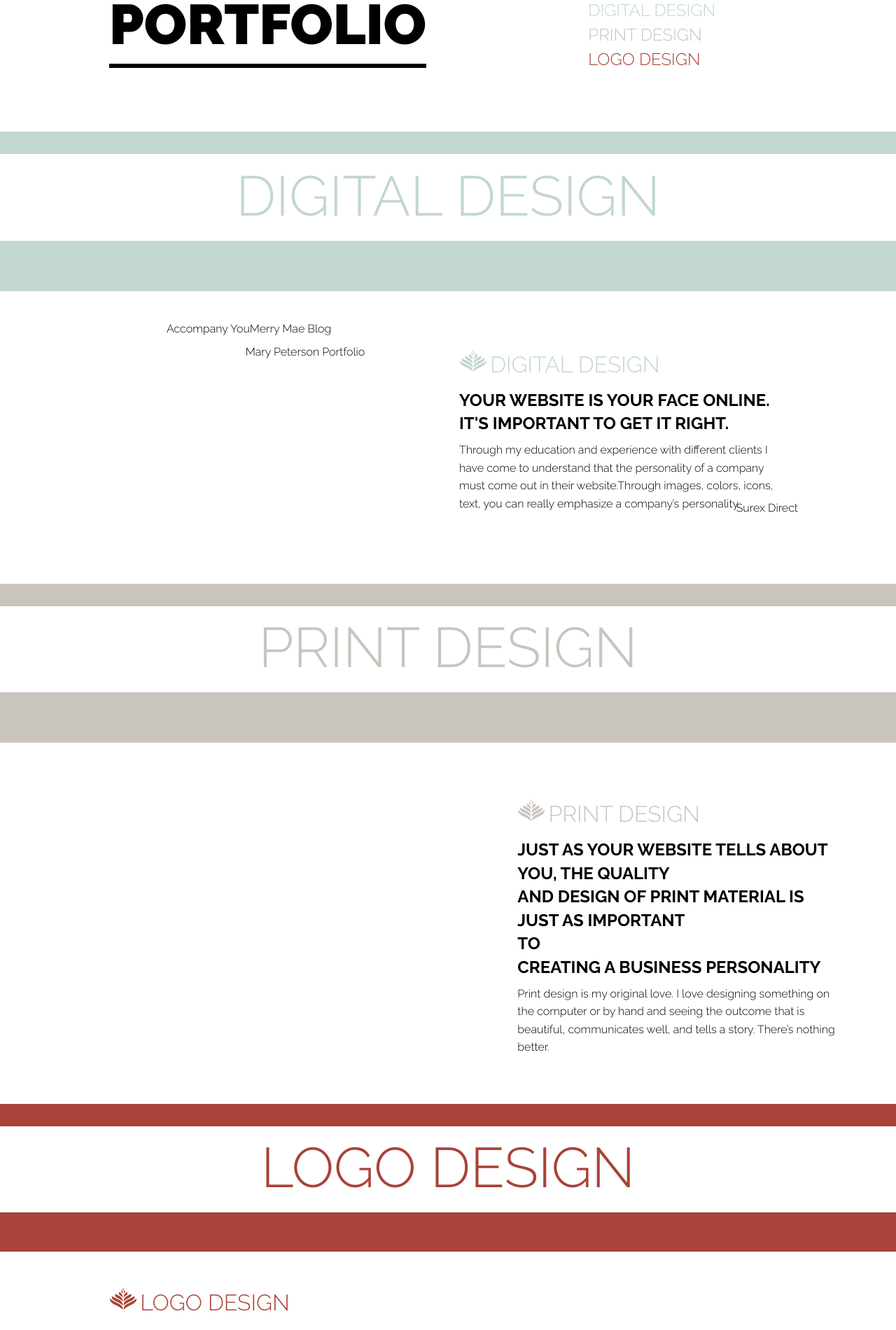
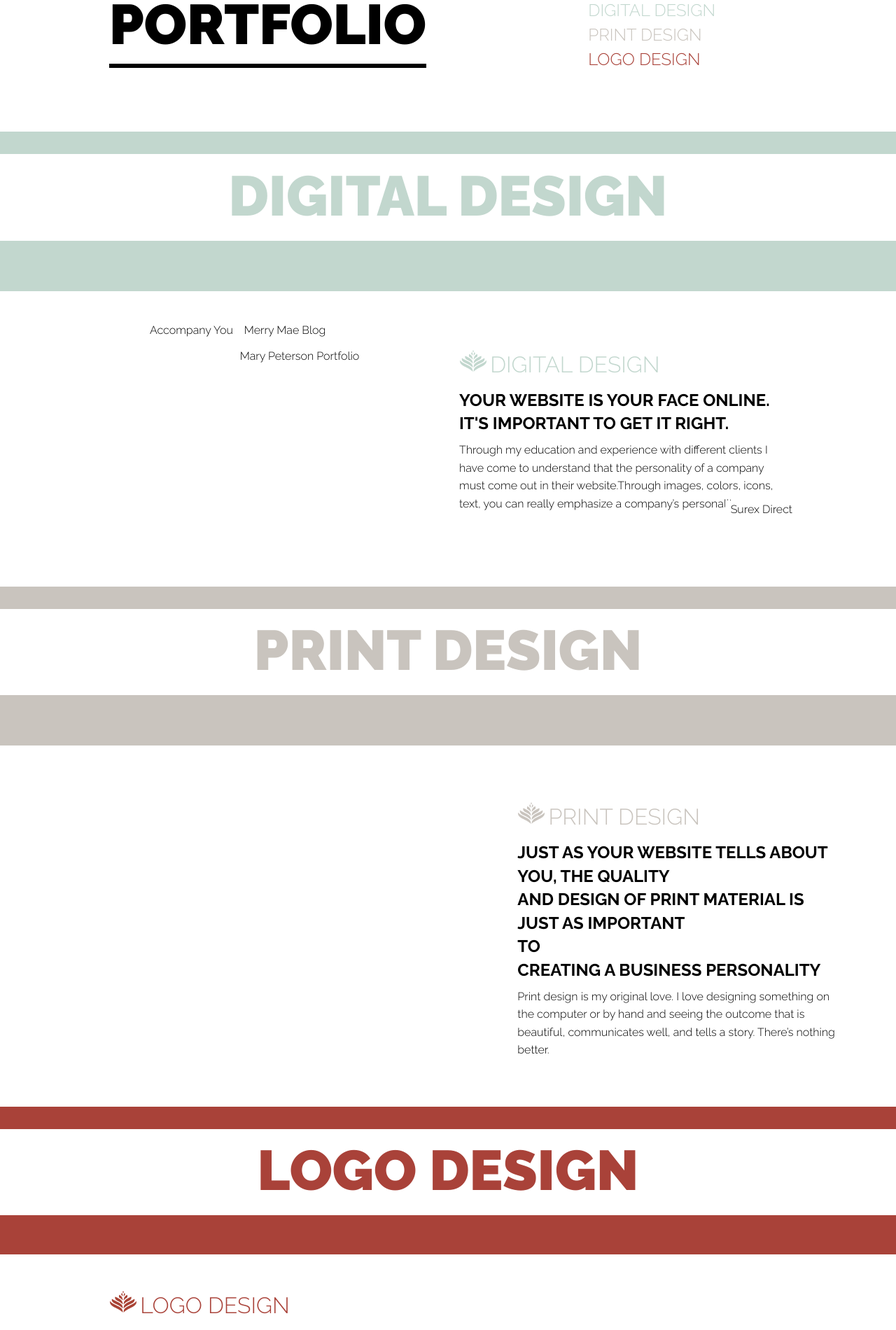
Before and after one commit to kjduncan/MaryPeterson-www, a Jekyll site: the page built from portfolio/index.html, in a window 1280 px wide. Shown: the part 319-2219 px from the top of the page at 70% size. Built offline with Jekyll 4.4.1, drawn with Linux system fonts in a browser that asks for light colours; nearby versions of some CDN libraries.

Commit message:
initial changes to portfolio page

```diff
--- a/assets/css/styles.css
+++ b/assets/css/styles.css
@@ -1547,90 +1547,94 @@
   font-family: 'Raleway', sans-serif;
 }
 
-body .portfolio {
+.portfolio {
   font-family: 'Raleway', sans-serif;
 }
-body .portfolio .dib {
+.portfolio .dib {
   display: inline-block;
 }
-body .portfolio h1 {
-  font-weight: 800px;
-  font-size: 80px;
-}
-body .portfolio h3 {
-  font-size: 32px;
-}
-body .portfolio h4 {
-  font-size: 24px;
-}
-body .portfolio .title {
+.portfolio h1 {
+  font-weight: 800;
+  font-size: 40px;
+}
+.portfolio h3 {
+  font-size: 28px;
+}
+.portfolio h4 {
+  font-size: 22px;
+}
+.portfolio .title {
   display: inline-block;
   border-bottom: 6px solid #000;
   font-weight: 800;
 }
-body .portfolio .digital {
+.portfolio .digital {
   color: #c2d7ce;
 }
-body .portfolio .print {
+.portfolio .print {
   color: #c9c4be;
 }
-body .portfolio .logo {
+.portfolio .logo {
   color: #A94239;
 }
-body .portfolio ul {
+.portfolio ul {
   list-style-type: none;
   margin-top: 24px;
 }
-body .portfolio ul li {
+.portfolio ul li {
   line-height: 32px;
 }
-body .portfolio ul li a {
+.portfolio ul li a {
   text-decoration: none;
   font-size: 24px;
 }
-body .portfolio .title-wrapper {
+.portfolio .title-wrapper {
   background-color: white;
   text-align: center;
   margin-bottom: 24px;
 }
-body .portfolio .content-wrapper {
+.portfolio .content-wrapper {
   background-color: white;
 }
-body .portfolio .portfolio-1 {
+.portfolio .portfolio-1 {
   margin-bottom: 64px;
 }
-body .portfolio .portfolio-2 {
+.portfolio .portfolio-2 {
   background-color: #c2d7ce;
   padding: 32px 0;
   margin-bottom: 32px;
 }
-body .portfolio .portfolio-3 {
+.portfolio .portfolio-3 {
   padding: 48px 0;
 }
-body .portfolio .portfolio-3 .tag {
+.portfolio .portfolio-3 .tag {
   position: relative;
   float: right;
   bottom: 40px;
   left: 16px;
-}
-body .portfolio .portfolio-4 {
+  background: #fff;
+  padding: 2px 8px;
+  border-radius: 2px;
+}
+.portfolio .portfolio-4 {
   background-color: #c9c4be;
   padding: 32px 0;
 }
-body .portfolio .portfolio-5 {
+.portfolio .portfolio-5 {
   padding: 48px 0;
 }
-body .portfolio .portfolio-5 .print {
+.portfolio .portfolio-5 .print {
   margin-top: 32px;
 }
-body .portfolio .portfolio-6 {
+.portfolio .portfolio-6 {
   padding: 32px 0;
   background-color: #A94239;
 }
-body .portfolio .portfolio-7 {
+.portfolio .portfolio-7 {
   padding: 48px 0;
 }
-body .portfolio-footer {
+
+.portfolio-footer {
   background-image: url(../images/images/header_background.png);
   height: 160px;
   width: 100%;
@@ -1641,7 +1645,6 @@
 a {
   color: #000000;
   border-bottom: thin solid transparent;
-  -webkit-transition: border 0.1s ease-in-out;
   transition: border 0.1s ease-in-out;
 }
 a:hover {
@@ -1650,8 +1653,7 @@
 a:active {
   color: #404040;
   border-bottom: thin solid #404040;
-  -webkit-transition-duration: 0s;
-          transition-duration: 0s;
+  transition-duration: 0s;
 }
 a.icon, a.img {
   border-bottom: none;
@@ -1783,7 +1785,6 @@
   text-align: left;
   line-height: 25px;
   overflow: hidden;
-  -webkit-transition: all 0.2s ease-in-out;
   transition: all 0.2s ease-in-out;
 }
 .nav-menu.active {
@@ -1805,7 +1806,6 @@
   width: 100%;
   visibility: hidden;
   opacity: 0;
-  -webkit-transition: all 0.2s ease-in-out;
   transition: all 0.2s ease-in-out;
 }
 .sticky-nav.active {
@@ -1961,6 +1961,17 @@
 }
 
 @media only screen and (min-width: 40.063em) {
+  .portfolio h1 {
+    font-weight: 800px;
+    font-size: 80px;
+  }
+  .portfolio h3 {
+    font-size: 32px;
+  }
+  .portfolio h4 {
+    font-size: 24px;
+  }
+
   .medium-bottom {
     position: absolute;
     right: 0;
--- a/portfolio/index.html
+++ b/portfolio/index.html
@@ -5,10 +5,10 @@
 <div class="portfolio">
   <section class="portfolio-1">
   <div class="row">
-      <div class="small-8 columns">
+      <div class="small-12 medium-8 columns">
           <h1 class="title">PORTFOLIO</h1>
       </div>
-      <div class="small-4 columns">
+      <div class="small-12 medium-4 columns">
         <ul>
           <li class=""> <a href="#digital-design" class="digital">DIGITAL DESIGN </a> </li>
           <li> <a href="#print-design" class="print">PRINT DESIGN</a> </li>
@@ -33,7 +33,7 @@
     </section>
     <section class="portfolio-3">
           <div class="row">
-            <div class="small-4 columns">
+            <div class="small-12 medium-4 columns">
               <img src="../assets/images/images/mini_desktop_one.png" alt="">
               <h6 class="tag">Merry Mae Blog</h6>
               <img src="../assets/images/images/mini_desktop_two.png" alt="">
@@ -41,7 +41,7 @@
               <img src="../assets/images/images/mini_desktop_three.png" alt="">
               <h6 class="tag" style="left:64px;">Mary Peterson Portfolio</h6>
             </div>
-            <div class="small-6 columns">
+            <div class="small-12 medium-6 columns">
               <div class="dib icon_logo_green_sm"></div>
               <h3 class="digital dib">DIGITAL DESIGN</h3>
               <h4><strong>YOUR WEBSITE IS YOUR FACE ONLINE.<br>IT'S IMPORTANT TO GET IT RIGHT.</strong></h4>
```
Also changed, not shown: _assets/_sass/styles.scss (+19 -17 lines), 3 other files.
